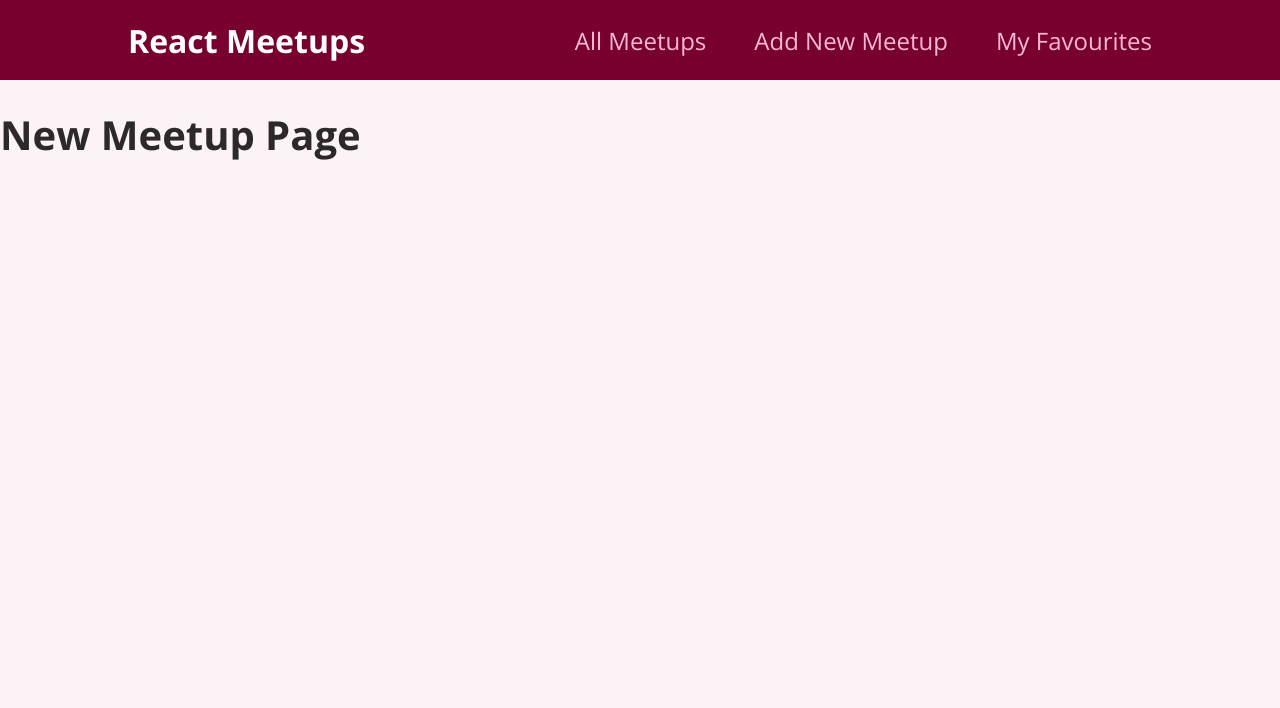
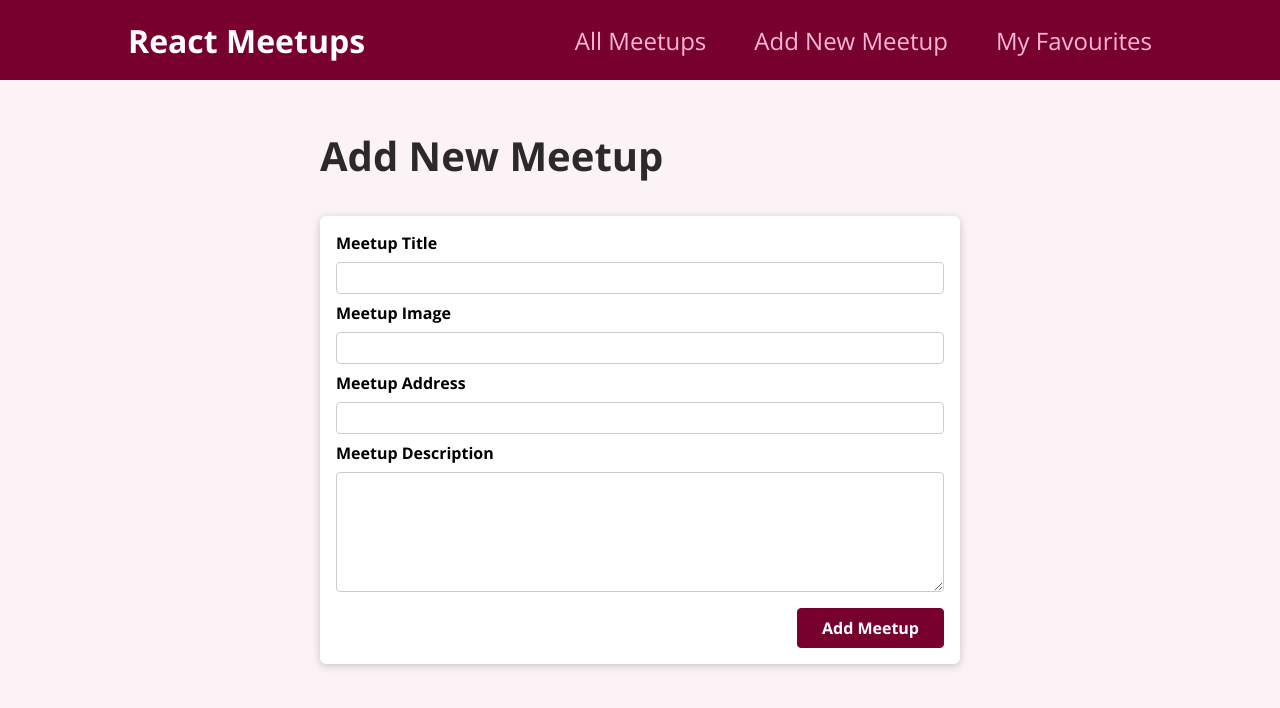
Before and after one commit to amrit-sbagga/react-meetup-app, a React (Create React App) app: page /new-meetup in a window 1280 px wide. Shown: the top 708 px of the page. Built offline with nearby package versions, Linux system fonts and the light colour scheme; the HTML template or start-up script is replaced by a standard one.

Commit message:
Added new meetup form component

```diff
--- a/src/App.js
+++ b/src/App.js
@@ -3,12 +3,11 @@
 import AllMeetups from './pages/AllMeetups';
 import NewMeetup from './pages/NewMeetup';
 import Favourites from './pages/Favourites';
-import MainNavigation from './components/layout/MainNavigation';
+import Layout from './components/layout/Layout';
 
 function App() {
   return (
-    <div>
-      <MainNavigation />
+    <Layout>
       <Switch>
         <Route path='/' exact={true}>
           <AllMeetups />
@@ -20,7 +19,7 @@
           <Favourites />
         </Route>
       </Switch>
-    </div>
+    </Layout>
   );
 }
 
--- /dev/null
+++ b/src/components/layout/Layout.js
@@ -0,0 +1,14 @@
+import React from 'react';
+import classes from './Layout.module.css';
+import MainNavigation from './MainNavigation';
+
+export default function Layout(props) {
+    return (
+        <div>
+            <MainNavigation />
+            <main className={classes.main}>
+                {props.children}
+            </main>
+        </div>
+    )
+}
--- /dev/null
+++ b/src/components/layout/Layout.module.css
@@ -0,0 +1,5 @@
+.main {
+    margin: 3rem auto;
+    width: 90%;
+    max-width: 40rem;
+}
--- /dev/null
+++ b/src/components/meetups/NewMeetupForm.js
@@ -0,0 +1,31 @@
+import React from 'react';
+import Card from '../ui/Card';
+import classes from './NewMeetupForm.module.css';
+
+export default function NewMeetupForm() {
+    return (
+        <Card>
+            <form className={classes.form}>
+                <div className={classes.control}>
+                    <label htmlFor='title'>Meetup Title</label>
+                    <input type="text" required id="title"/>
+                </div>
+                <div className={classes.control}>
+                    <label htmlFor='image'>Meetup Image</label>
+                    <input type="url" required id="image"/>
+                </div>
+                <div className={classes.control}>
+                    <label htmlFor='address'>Meetup Address</label>
+                    <input type="text" required id="address"/>
+                </div>
+                <div className={classes.control}>
+                    <label htmlFor='description'>Meetup Description</label>
+                    <textarea rows="5" required id="description"></textarea>
+                </div>
+                <div className={classes.actions}>
+                    <button>Add Meetup</button>
+                </div>
+            </form>
+        </Card>
+    )
+}
--- /dev/null
+++ b/src/components/meetups/NewMeetupForm.module.css
@@ -0,0 +1,45 @@
+.form {
+    padding: 1rem;
+  }
+
+  .control {
+    margin-bottom: 0.5rem;
+  }
+
+  .control label {
+    display: block;
+    font-weight: bold;
+    margin-bottom: 0.5rem;
+  }
+
+  .control input,
+  .control textarea {
+    display: block;
+    font: inherit;
+    border-radius: 4px;
+    border: 1px solid #ccc;
+    padding: 0.25rem;
+    width: 100%;
+  }
+
+  .actions {
+    margin-top: 1rem;
+    text-align: right;
+  }
+
+  .actions button {
+    font: inherit;
+    cursor: pointer;
+    background-color: #77002e;
+    color: white;
+    padding: 0.5rem 1.5rem;
+    border: 1px solid #77002e;
+    border-radius: 4px;
+    font-weight: bold;
+  }
+
+  .actions button:hover,
+  .actions button:active {
+    background-color: #a50e48;
+    border-color: #a50e48;
+}
--- a/src/pages/NewMeetup.js
+++ b/src/pages/NewMeetup.js
@@ -1,9 +1,11 @@
 import React from 'react'
+import NewMeetupForm from '../components/meetups/NewMeetupForm'
 
 export default function NewMeetup() {
     return (
-        <div>
-            <h1>New Meetup Page</h1>
-        </div>
+        <section>
+            <h1>Add New Meetup</h1>
+            <NewMeetupForm />
+        </section>
     )
 }
```
